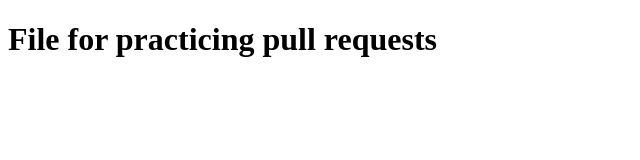
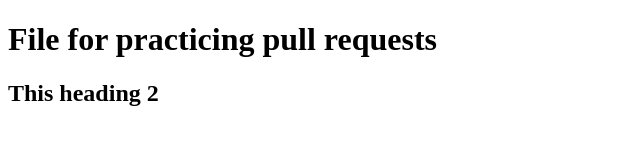
Before and after one commit to GaneshGangone-ldp/ganesh_gangone_ldp, a plain HTML site: page basic.html in a window 1280 px wide. Shown: the whole page, without its empty margins (0-640 px from the left). Drawn offline with Linux system fonts and the light colour scheme.

Commit message:
new commit to basic.html

```diff
--- a/basic.html
+++ b/basic.html
@@ -7,5 +7,6 @@
 </head>
 <body>
     <h1>File for practicing pull requests</h1>
+    <h2>This heading 2</h2>
 </body>
 </html>
```
